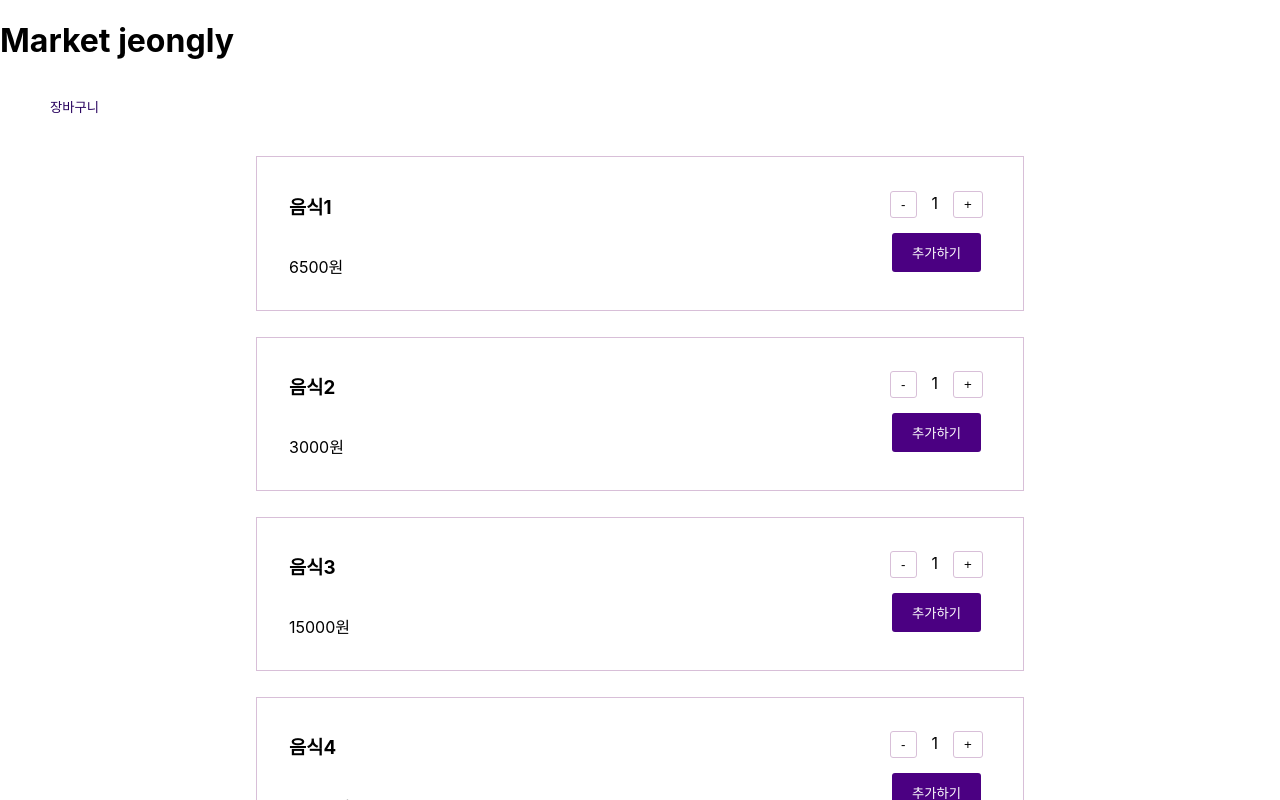
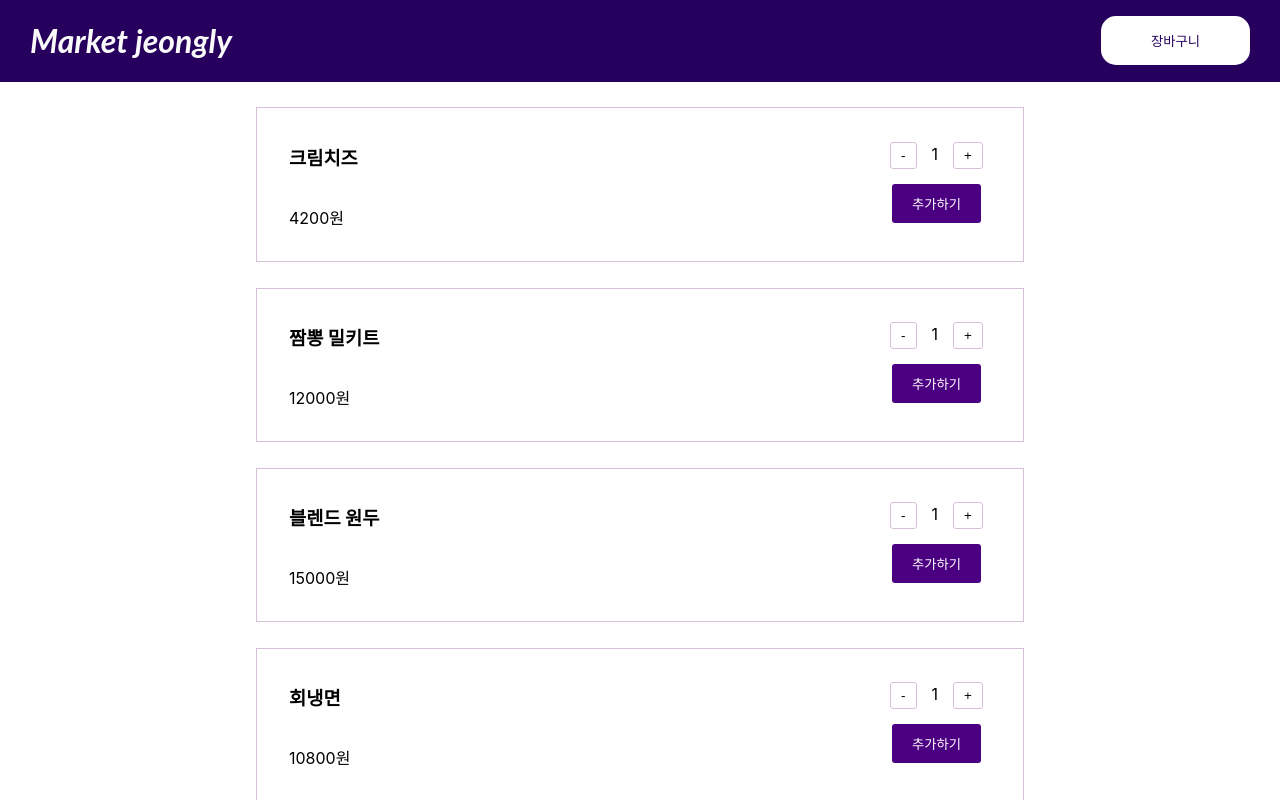
Before and after one commit to justkeepgoin/EazyEatsWeb, a React (Create React App) app: page / in a window 1280 px wide. Shown: the top 800 px of the page. Built offline with nearby package versions, Linux system fonts and the light colour scheme.

Commit message:
feat. App 컴포넌트 내 메뉴데이터 수정, css 스타일링
- App 컴포넌트 내 음식 메뉴 데이터 수정
- styled-components를 적용한 상단 메뉴바 css 스타일링

```diff
--- a/src/App.js
+++ b/src/App.js
@@ -2,15 +2,16 @@ import React, { useState } from 'react';
 import MenuList from './MenuList';
 import CartButton from "./CartButton";
 import CartModal from "./CartModal";
+import styled from 'styled-components';
 
 const App = () => {
   // 음식 메뉴 데이터
   const menuData = [
-    { id: 1, name: '음식1', price: 6500, quantity: 0 },
-    { id: 2, name: '음식2', price: 3000, quantity: 0 },
-    { id: 3, name: '음식3', price: 15000, quantity: 0 },
-    { id: 4, name: '음식4', price: 21000, quantity: 0 },
-    { id: 5, name: '음식5', price: 7000, quantity: 0 },
+    { id: 1, name: '크림치즈', price: 4200, quantity: 0 },
+    { id: 2, name: '짬뽕 밀키트', price: 12000, quantity: 0 },
+    { id: 3, name: '블렌드 원두', price: 15000, quantity: 0 },
+    { id: 4, name: '회냉면', price: 10800, quantity: 0 },
+    { id: 5, name: '통살치킨', price: 7900, quantity: 0 },
   ];
 
   // 장바구니 아이템 상태 관련 함수
@@ -51,8 +52,10 @@ const App = () => {
 
   return (
     <div className="App">
+      <Header>
       <h1>Market jeongly</h1>
       <CartButton openCartModal={openCartModal} />
+      </Header>
       <MenuList menuData={menuData} onAddToCart={addToCart} />
       {isCartModalOpen && ( // 모달 열기 상태일 때만 모달을 렌더링
         <CartModal
@@ -65,4 +68,14 @@ const App = () => {
   );
 };
 
+const Header = styled.div`
+  display: flex;
+  justify-content: space-between;
+  align-items: center;
+  padding: 0px 30px 0px 30px;
+  background-color: #27005D;
+  color: #FAFAFA;
+  font: italic 1rem "Lato", sans-serif;
+`;
+
 export default App;
```
